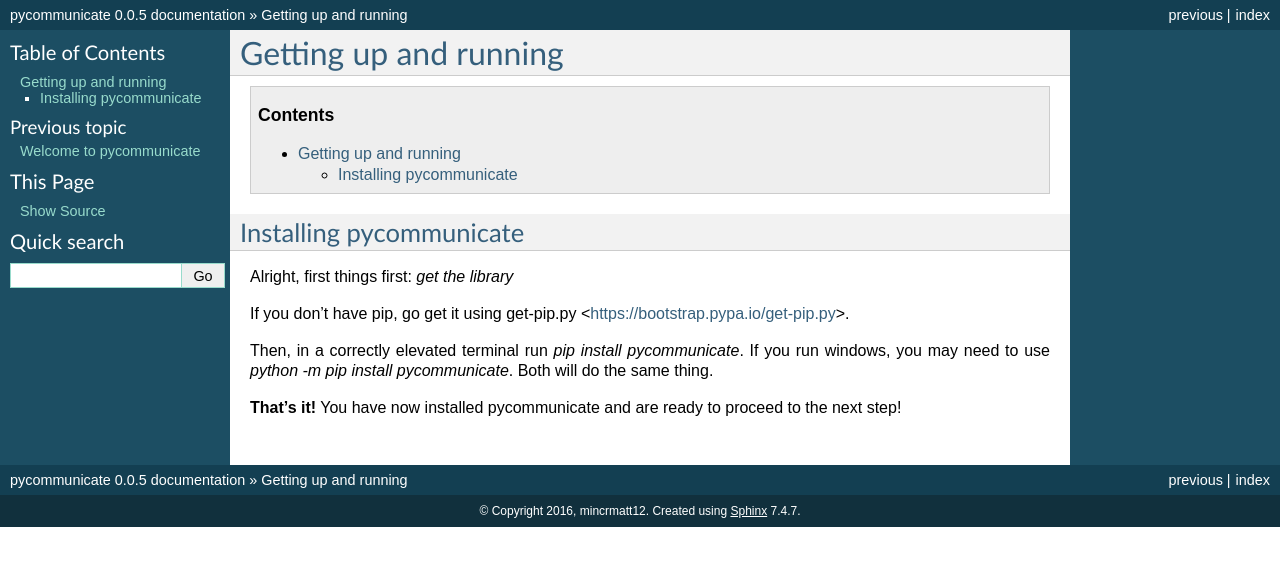
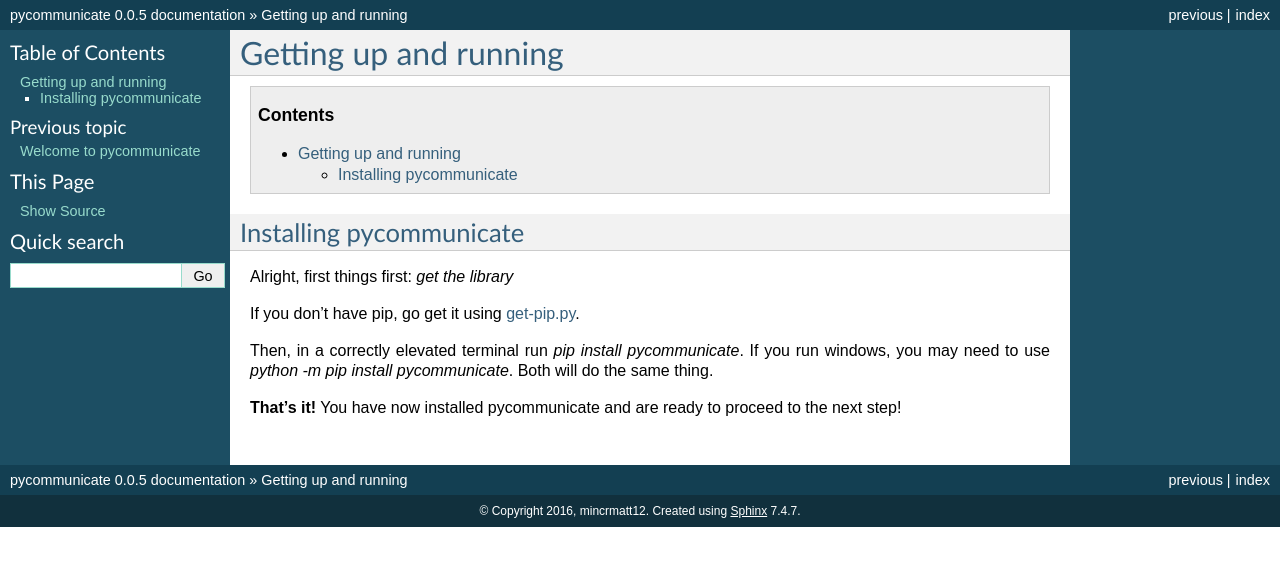
Before and after one commit to mincrmatt12/pycommunicate, a Sphinx documentation site: the page built from docs/tutorial/upandrunning.rst, in a window 1280 px wide. Shown: the top 566 px of the page. Built offline with Sphinx 7.4.7, drawn with Linux system fonts in a browser that asks for light colours; part of the change alters nothing that is shown.

Commit message:
fix links

```diff
--- a/docs/tutorial/upandrunning.rst
+++ b/docs/tutorial/upandrunning.rst
@@ -8,7 +8,9 @@ Installing pycommunicate
 
 Alright, first things first: *get the library*
 
-If you don't have pip, go get it using get-pip.py <https://bootstrap.pypa.io/get-pip.py>.
+If you don't have pip, go get it using `get-pip.py`_.
+
+.. _get-pip.py: https://bootstrap.pypa.io/get-pip.py
 
 Then, in a correctly elevated terminal run `pip install pycommunicate`. If you run windows, you
 may need to use `python -m pip install pycommunicate`. Both will do the same thing.
```
